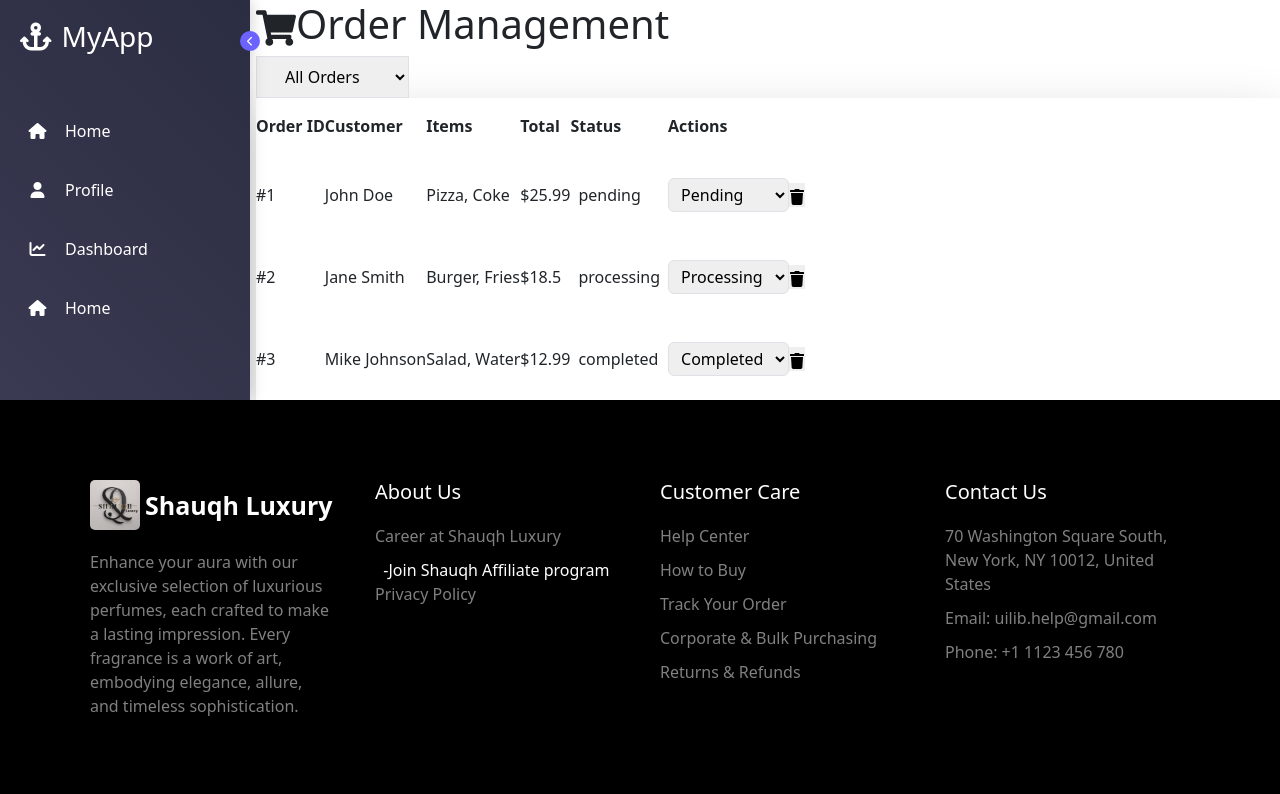
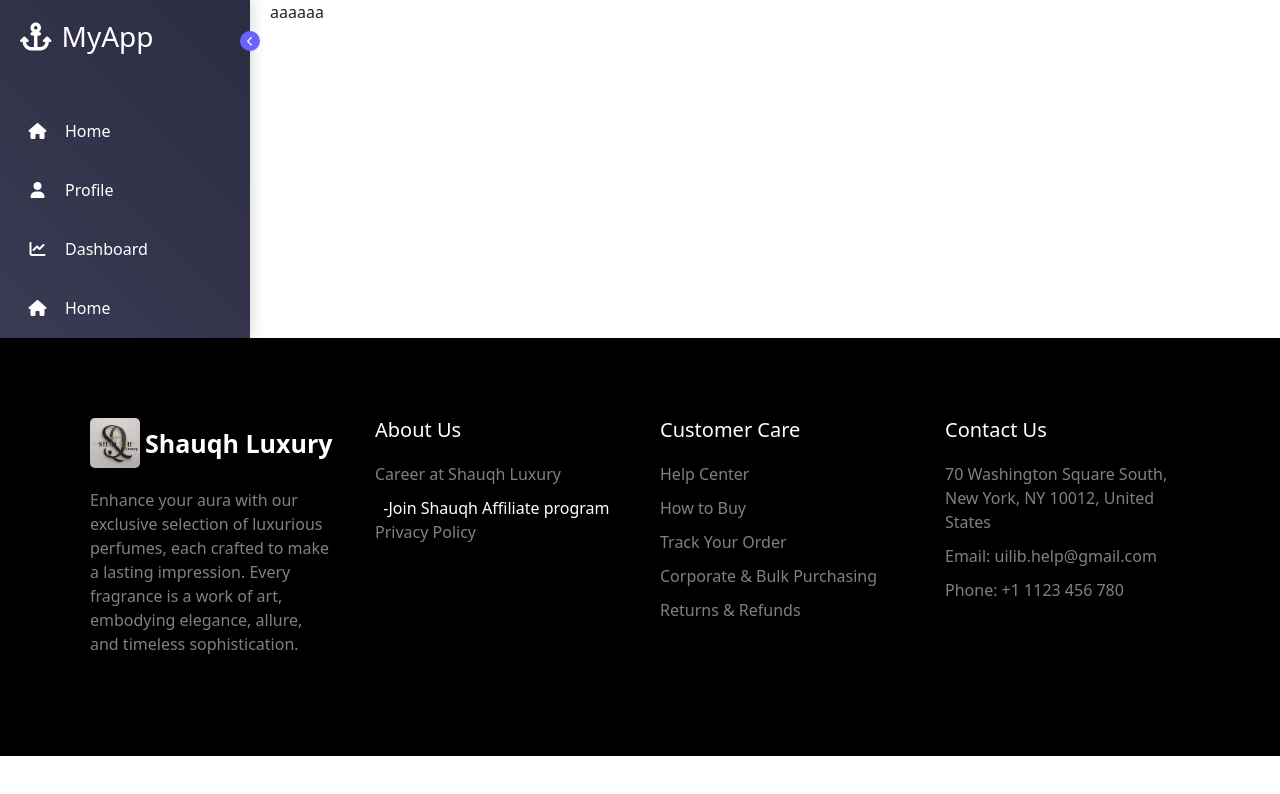
Before and after one commit to TalhaJubaerPrantor/shauqh-front, a React (Create React App) app: page /admin/dashboard in a window 1280 px wide. Shown: the top 794 px of the page. Built offline with nearby package versions, Linux system fonts and the light colour scheme.

Commit message:
fixing dashboard

```diff
--- a/package.json
+++ b/package.json
@@ -51,6 +51,7 @@
     ]
   },
   "devDependencies": {
-    "gh-pages": "^6.2.0"
+    "gh-pages": "^6.2.0",
+    "tailwindcss": "^3.4.17"
   }
 }
--- a/src/components/Admin/AdminDashboard/DashBoard.jsx
+++ b/src/components/Admin/AdminDashboard/DashBoard.jsx
@@ -1,16 +1,21 @@
 import React from 'react';
 import "./Dashboard.css";
+import "./Sidebar/Sidebar.css"
 import Sidebar from './Sidebar/Sidebar';
 import OrderHandler from './HomeContnet/OrderHandler';
 
 
+
 const DashBoard = () => {
+
+
+
     return (
         <div className='dashboard-container'>
             <div>
             <Sidebar/>
             </div>
-            <div>
+            <div className='admin-contents'>
             <OrderHandler/>
             </div>
         </div>
--- a/src/components/Admin/AdminDashboard/Dashboard.css
+++ b/src/components/Admin/AdminDashboard/Dashboard.css
@@ -1,4 +1,9 @@
 .dashboard-container{
-    display: grid;
-    grid-template-columns: 20% 80%;
+    display: flex;
+
 }
+
+.admin-contents{
+    width: -webkit-fill-available;
+    padding-left: 20px;
+}
--- /dev/null
+++ b/src/components/Admin/AdminDashboard/HomeContnet/OrderHandler.css
@@ -0,0 +1,4 @@
+.order-handler-container{
+    display: flex;
+
+}
--- a/src/components/Admin/AdminDashboard/HomeContnet/OrderHandler.jsx
+++ b/src/components/Admin/AdminDashboard/HomeContnet/OrderHandler.jsx
@@ -1,109 +1,9 @@
-import React, { useState } from 'react';
-import { FaShoppingCart, FaTrash, FaEdit } from 'react-icons/fa';
+import React from 'react';
 
 const OrderHandler = () => {
-  const [orders, setOrders] = useState([
-    { id: 1, customer: 'John Doe', items: ['Pizza', 'Coke'], total: 25.99, status: 'pending' },
-    { id: 2, customer: 'Jane Smith', items: ['Burger', 'Fries'], total: 18.50, status: 'processing' },
-    { id: 3, customer: 'Mike Johnson', items: ['Salad', 'Water'], total: 12.99, status: 'completed' },
-  ]);
-
-  const [selectedStatus, setSelectedStatus] = useState('all');
-
-  const handleStatusChange = (orderId, newStatus) => {
-    setOrders(orders.map(order =>
-      order.id === orderId ? { ...order, status: newStatus } : order
-    ));
-  };
-
-  const handleDeleteOrder = (orderId) => {
-    setOrders(orders.filter(order => order.id !== orderId));
-  };
-
-  const filteredOrders = selectedStatus === 'all'
-    ? orders
-    : orders.filter(order => order.status === selectedStatus);
-
-  const getStatusColor = (status) => {
-    switch(status) {
-      case 'pending': return 'bg-yellow-200 text-yellow-800';
-      case 'processing': return 'bg-blue-200 text-blue-800';
-      case 'completed': return 'bg-green-200 text-green-800';
-      default: return 'bg-gray-200 text-gray-800';
-    }
-  };
-
   return (
-    <div className="min-h-screen bg-gray-100 p-8">
-      <div className="max-w-6xl mx-auto">
-        <div className="flex items-center justify-between mb-8">
-          <h1 className="text-3xl font-bold text-gray-800 flex items-center">
-            <FaShoppingCart className="mr-3" />
-            Order Management
-          </h1>
-          <select
-            className="px-4 py-2 rounded-lg border border-gray-300 focus:outline-none focus:ring-2 focus:ring-blue-500"
-            value={selectedStatus}
-            onChange={(e) => setSelectedStatus(e.target.value)}
-          >
-            <option value="all">All Orders</option>
-            <option value="pending">Pending</option>
-            <option value="processing">Processing</option>
-            <option value="completed">Completed</option>
-          </select>
-        </div>
-
-        <div className="bg-white rounded-lg shadow-lg overflow-hidden">
-          <div className="overflow-x-auto">
-            <table className="w-full">
-              <thead className="bg-gray-50">
-                <tr>
-                  <th className="px-6 py-3 text-left text-xs font-medium text-gray-500 uppercase tracking-wider">Order ID</th>
-                  <th className="px-6 py-3 text-left text-xs font-medium text-gray-500 uppercase tracking-wider">Customer</th>
-                  <th className="px-6 py-3 text-left text-xs font-medium text-gray-500 uppercase tracking-wider">Items</th>
-                  <th className="px-6 py-3 text-left text-xs font-medium text-gray-500 uppercase tracking-wider">Total</th>
-                  <th className="px-6 py-3 text-left text-xs font-medium text-gray-500 uppercase tracking-wider">Status</th>
-                  <th className="px-6 py-3 text-left text-xs font-medium text-gray-500 uppercase tracking-wider">Actions</th>
-                </tr>
-              </thead>
-              <tbody className="bg-white divide-y divide-gray-200">
-                {filteredOrders.map((order) => (
-                  <tr key={order.id} className="hover:bg-gray-50">
-                    <td className="px-6 py-4 whitespace-nowrap text-sm font-medium text-gray-900">#{order.id}</td>
-                    <td className="px-6 py-4 whitespace-nowrap text-sm text-gray-500">{order.customer}</td>
-                    <td className="px-6 py-4 whitespace-nowrap text-sm text-gray-500">{order.items.join(', ')}</td>
-                    <td className="px-6 py-4 whitespace-nowrap text-sm text-gray-500">${order.total}</td>
-                    <td className="px-6 py-4 whitespace-nowrap">
-                      <span className={`px-2 inline-flex text-xs leading-5 font-semibold rounded-full ${getStatusColor(order.status)}`}>
-                        {order.status}
-                      </span>
-                    </td>
-                    <td className="px-6 py-4 whitespace-nowrap text-sm font-medium">
-                      <div className="flex space-x-3">
-                        <select
-                          className="text-sm border rounded px-2 py-1 focus:outline-none focus:ring-2 focus:ring-blue-500"
-                          value={order.status}
-                          onChange={(e) => handleStatusChange(order.id, e.target.value)}
-                        >
-                          <option value="pending">Pending</option>
-                          <option value="processing">Processing</option>
-                          <option value="completed">Completed</option>
-                        </select>
-                        <button
-                          onClick={() => handleDeleteOrder(order.id)}
-                          className="text-red-600 hover:text-red-900"
-                        >
-                          <FaTrash />
-                        </button>
-                      </div>
-                    </td>
-                  </tr>
-                ))}
-              </tbody>
-            </table>
-          </div>
-        </div>
-      </div>
+    <div className='order-handler-container'>
+      aaaaaa
     </div>
   );
 };
--- a/src/components/Admin/AdminDashboard/Sidebar/Sidebar.css
+++ b/src/components/Admin/AdminDashboard/Sidebar/Sidebar.css
@@ -136,6 +136,8 @@
     background: linear-gradient(45deg, #2b2d42, #3a3a52);
   }
 
+
+
   .sidebar.collapsed .nav-item span,
   .sidebar.collapsed .sidebar-header h3 span,
   .sidebar.collapsed .nav-item .dropdown-icon,
--- a/src/components/Admin/AdminDashboard/Sidebar/Sidebar.jsx
+++ b/src/components/Admin/AdminDashboard/Sidebar/Sidebar.jsx
@@ -15,7 +15,7 @@ const Sidebar = () => {
   };
 
   return (
-    <div className={`sidebar ${isCollapsed ? 'collapsed' : ''} sidebar-container` }>
+    <div className={`sidebar ${isCollapsed ? 'collapsed' : ''} ` }>
       <div className="sidebar-header">
         <h3 className="brand">
           <i className="fas fa-anchor"></i>
--- a/src/index.css
+++ b/src/index.css
@@ -1,3 +1,6 @@
+@tailwind base;
+@tailwind components;
+@tailwind utilities;
 @import url("https://fonts.googleapis.com/css2?family=Lato:wght@100;300;400;700&display=swap");
 
 * {
--- /dev/null
+++ b/tailwind.config.js
@@ -0,0 +1,10 @@
+/** @type {import('tailwindcss').Config} */
+module.exports = {
+  content: [
+    "./src/**/*.{js,jsx,ts,tsx}",
+  ],
+  theme: {
+    extend: {},
+  },
+  plugins: [],
+}
```
Also changed, not shown: 1 other file (tests, documents, lock files or other folders).
